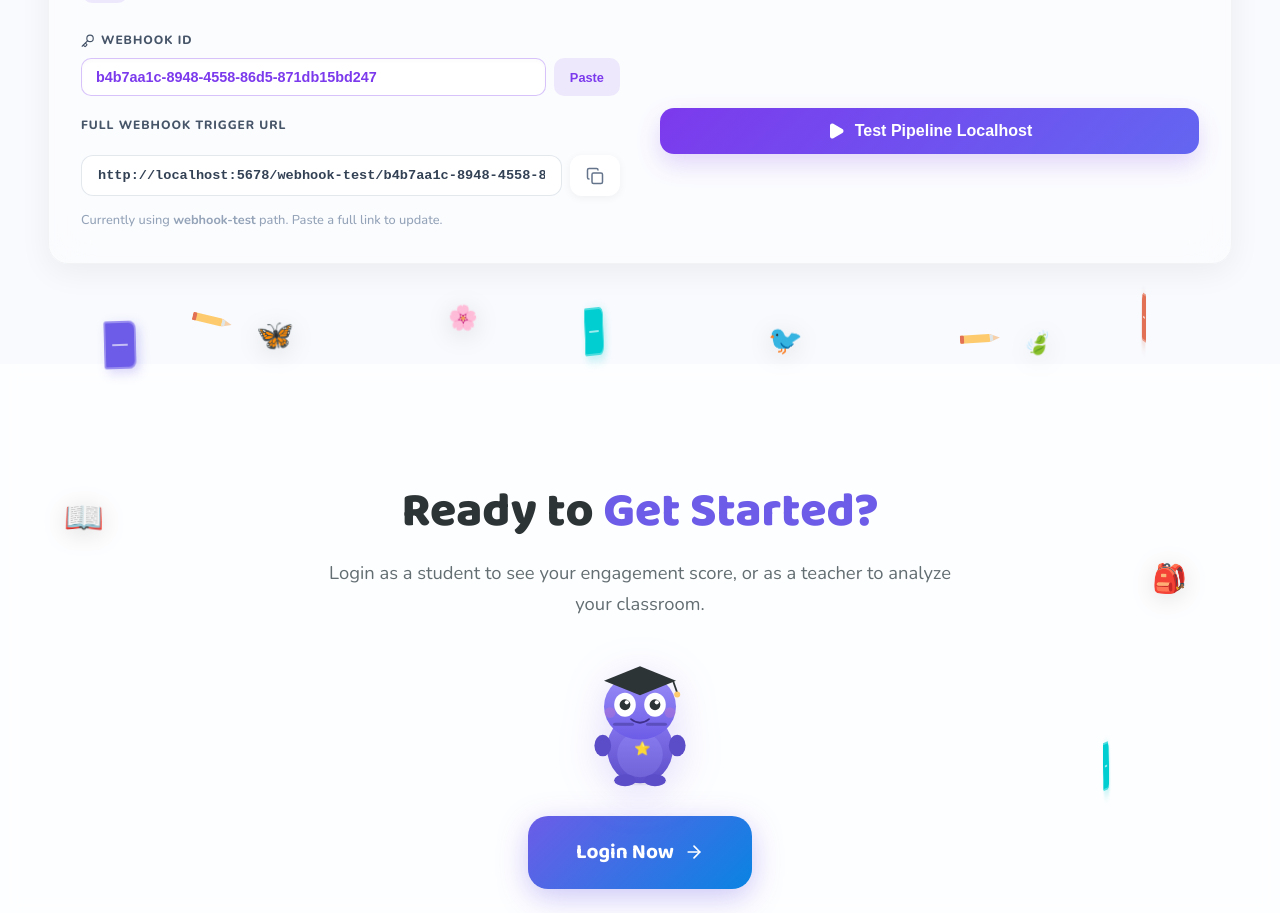
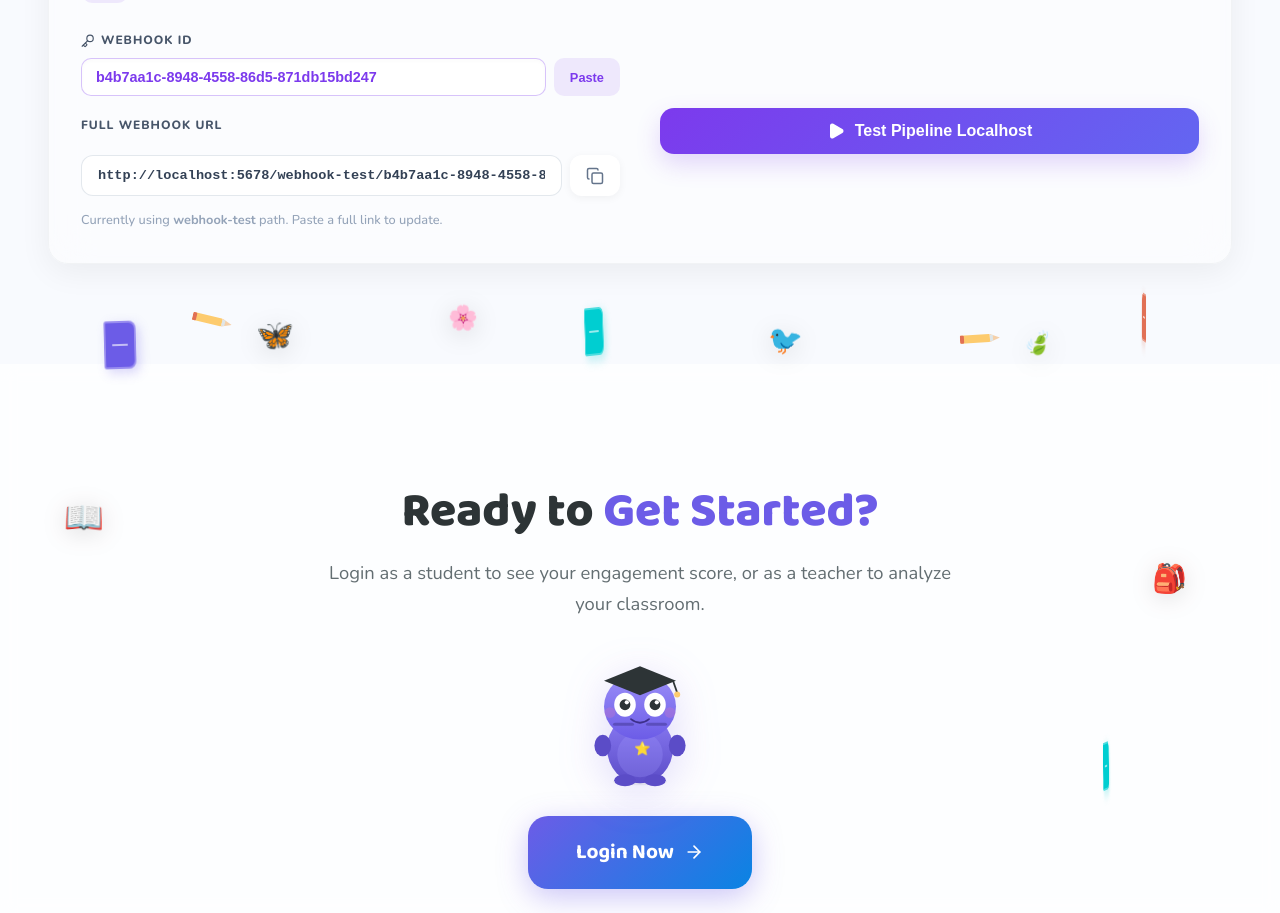
Before and after one commit to Dhruvsharma-DSAS/FOAI, a React (Vite) app in the folder edupulse/: page / in a window 1280 px wide. Shown: the part 5360-6273 px from the top of the page. Built offline with nearby package versions, Linux system fonts and the light colour scheme; no server answers; sample sign-in values are in the browser's storage.

Commit message:
style: remove 'trigger' wording from n8n control UI

```diff
--- a/edupulse/src/components/workflow/N8nWorkflowControl.jsx
+++ b/edupulse/src/components/workflow/N8nWorkflowControl.jsx
@@ -85,7 +85,7 @@ export default function N8nWorkflowControl({ initialId }) {
             </div>
           </div>
 
-          <label style={styles.label}>Full Webhook Trigger URL</label>
+          <label style={styles.label}>Full Webhook URL</label>
           <div style={styles.inputWrapper}>
             <input
               readOnly
@@ -143,7 +143,7 @@ export default function N8nWorkflowControl({ initialId }) {
                   ...styles.statusText,
                   color: step === 4 ? '#065F46' : '#4C1D95'
                 }}>
-                  {step === 1 && `Triggering ${path} for ID: ${webhookId.substring(0, 8)}...`}
+                  {step === 1 && `Connecting to ${path} for ID: ${webhookId.substring(0, 8)}...`}
                   {step === 2 && "Processing Student Data via Groq AI..."}
                   {step === 3 && "Updating Dashboard State..."}
                   {step === 4 && "✅ Pipeline Success: Dashboard Updated!"}
```
